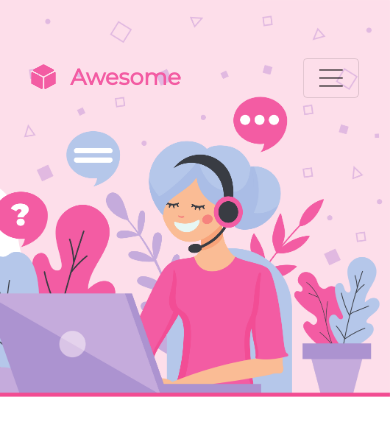
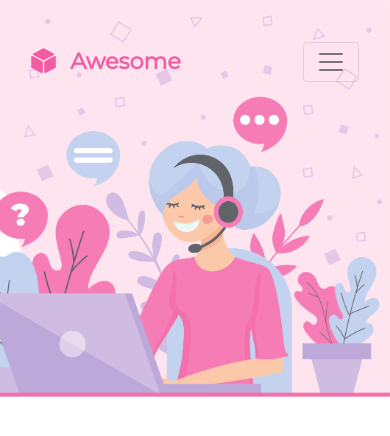
Before and after one commit to FawwazKautsar24/Landing-Page-with-SASS, a plain HTML site: page index.html in a window 390 px wide. Drawn offline with nearby package versions, Linux system fonts and the light colour scheme.

Commit message:
Memperbaiki tampilan Bg dan Navbar di mobile

```diff
--- a/scss/main.scss
+++ b/scss/main.scss
@@ -26,10 +26,19 @@ $textColor: #393c43;
 
 body{
     font-family: 'Montserrat-Regular';
-    background-image: url(../img/bg.png);
-    background-position: top right;
-    background-repeat: no-repeat;
-    background-size: 60vmax;
+    &::before{
+        content: '';
+        background-image: url(../img/bg.png);
+        background-position: top right;
+        background-repeat: no-repeat;
+        background-size: 60vmax;
+        opacity: 0.8;
+        position: absolute;
+        top: 0;
+        bottom: 0;
+        left: 0;
+        right: 0;
+    }
 }
 
 .custom-nav{
@@ -52,9 +61,14 @@ body{
             .nav-item{
                 .nav-link{
                     color: #f35ca3;
-                    font-weight: 500;
+                    font-weight: 600;
                     text-transform: uppercase;
                     margin-left: 2.4em;
+                    transition: 0.3s color ease;
+
+                    &:hover{
+                        color: darken($primaryColor, 30%);
+                    }
                 }
                 .sign-up-button{
                     background-color: $primaryColor;
@@ -67,4 +81,8 @@ body{
             }
         }
     }
+
+    @media screen and (max-width: 991px){
+        margin-top: -1em;
+    }
 }
```
Also changed, not shown: scss/main.css, 1 other file.
